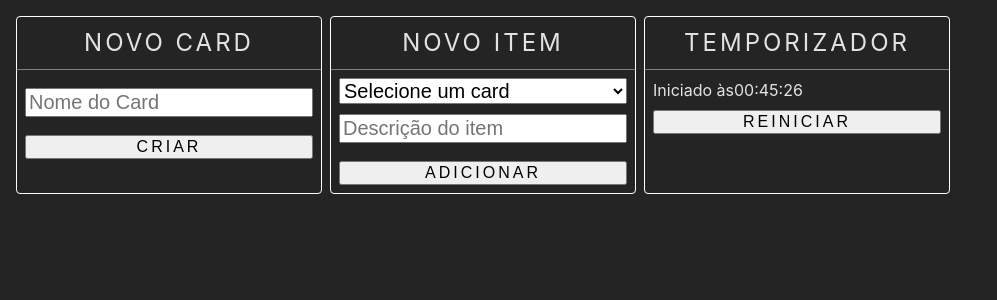
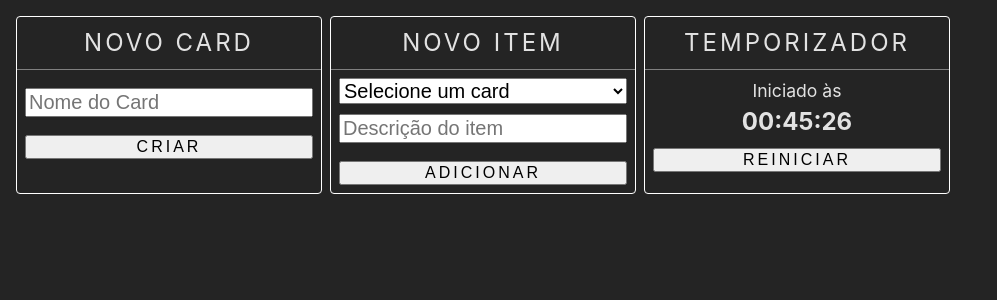
Before and after one commit to mentalitydark/annotations, a React (Vite) app: page / in a window 1280 px wide. Shown: the top 300 px of the page, without its empty margins (0-997 px from the left). Built offline with nearby package versions, Linux system fonts and the light colour scheme.

Commit message:
feat: add timer styles to App.css

```diff
--- a/src/App.css
+++ b/src/App.css
@@ -110,6 +110,22 @@
   font-weight: bold;
 }
 
+.timer-container {
+  display: flex;
+  flex-direction: column;
+}
+
+.timer-label {
+  text-align: center;
+  font-size: 1.1em;
+}
+
+.timer-value {
+  text-align: center;
+  font-size: 1.5em;
+  font-weight: bold;
+}
+
 @media (max-width: 1920px) {
   .list-cards-container {
     padding-left: 1em;
```
